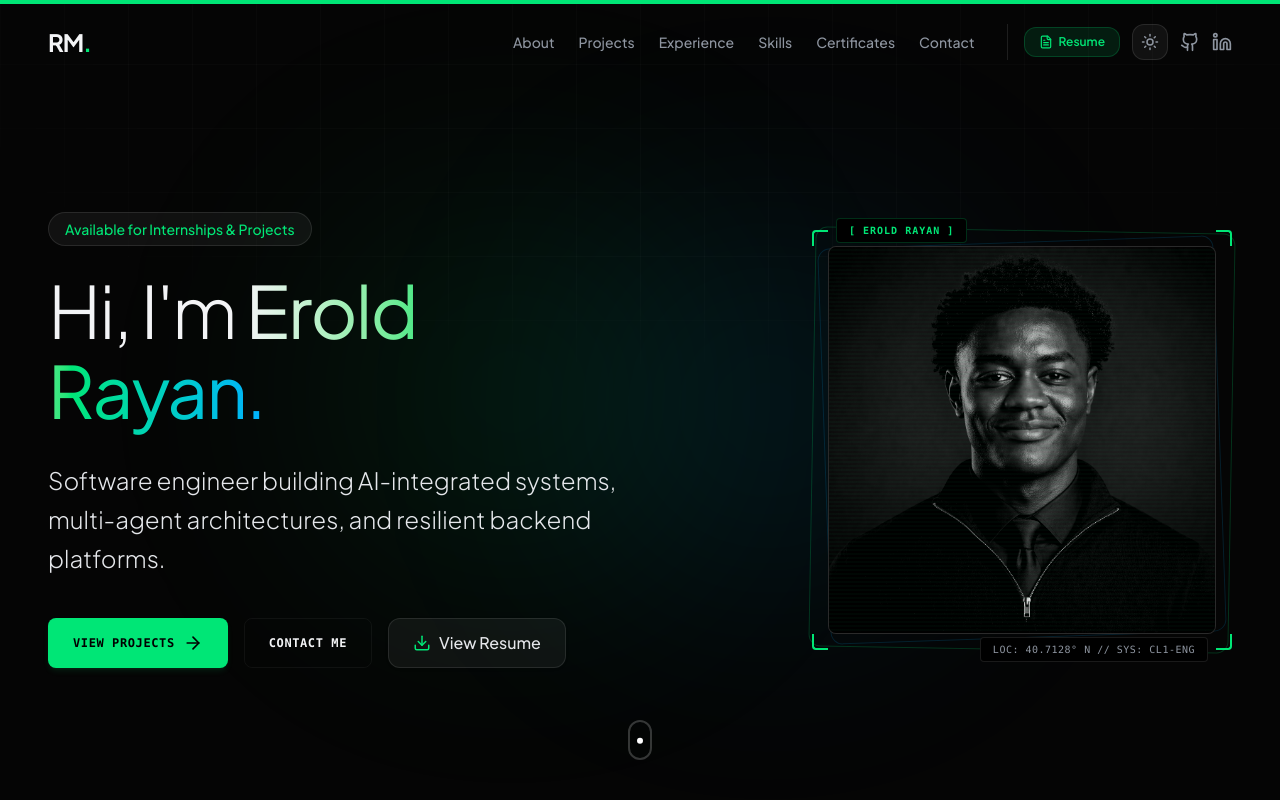
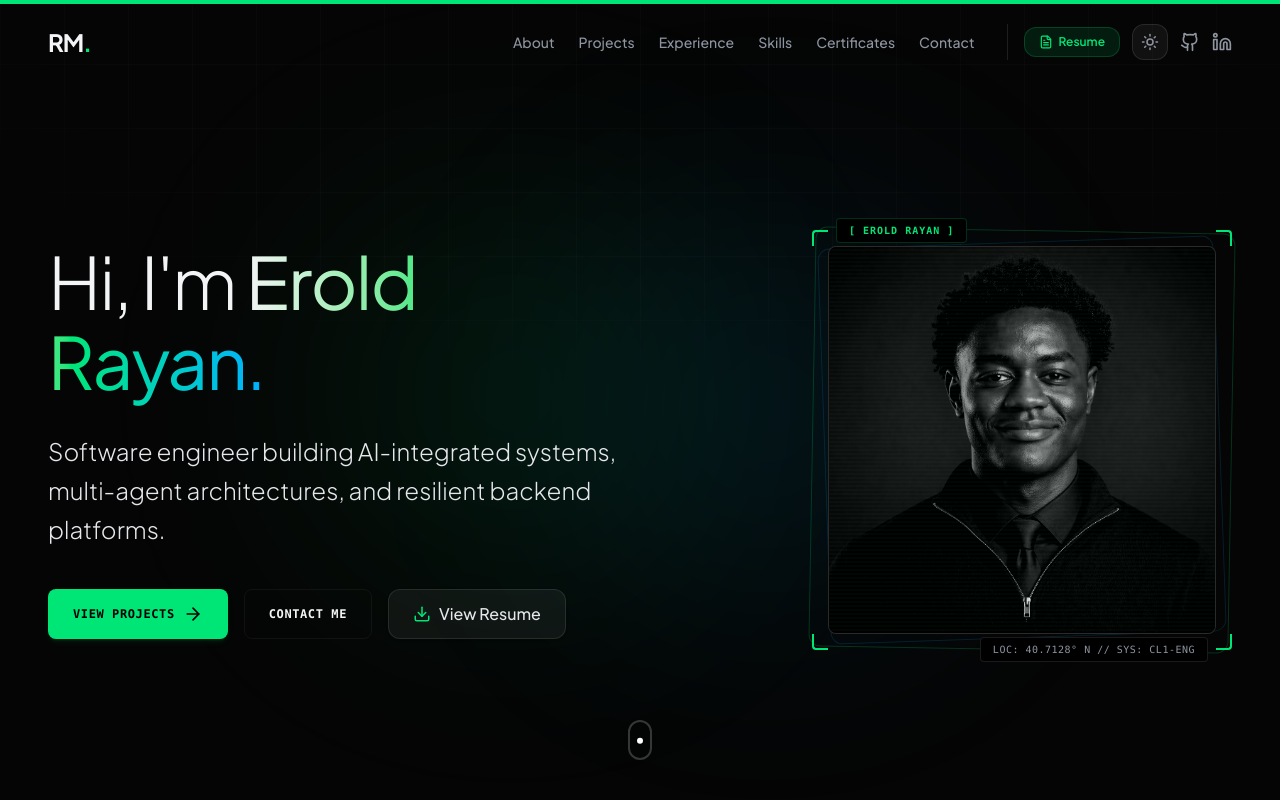
Before and after one commit to RayanErold/my-portfolio-website, a React (Vite) app: page / in a window 1280 px wide. Shown: the top 800 px of the page. Built offline with nearby package versions, Linux system fonts and the light colour scheme.

Commit message:
Remove Available for Internships & Projects badge from Hero

```diff
--- a/src/components/Hero.jsx
+++ b/src/components/Hero.jsx
@@ -42,12 +42,6 @@ export default function Hero() {
             animate="visible"
             className="max-w-4xl text-left flex flex-col items-start"
           >
-            <motion.div variants={itemVariants}>
-              <span className="inline-block px-4 py-1.5 rounded-full bg-white/5 border border-white/10 text-sm font-medium text-primary mb-6">
-                Available for Internships & Projects
-              </span>
-            </motion.div>
-
             <motion.h1
               variants={itemVariants}
               className="text-5xl md:text-7xl font-light tracking-tight mb-8 leading-[1.1]"
```
